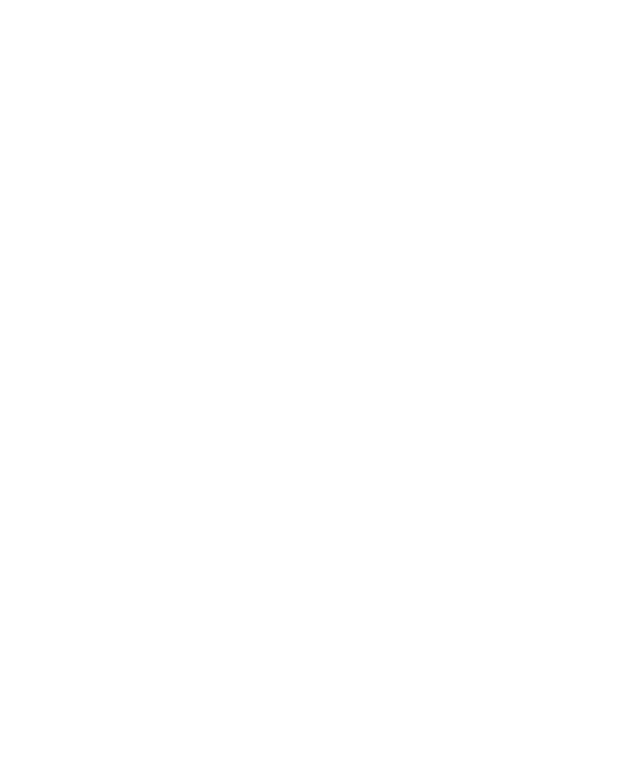
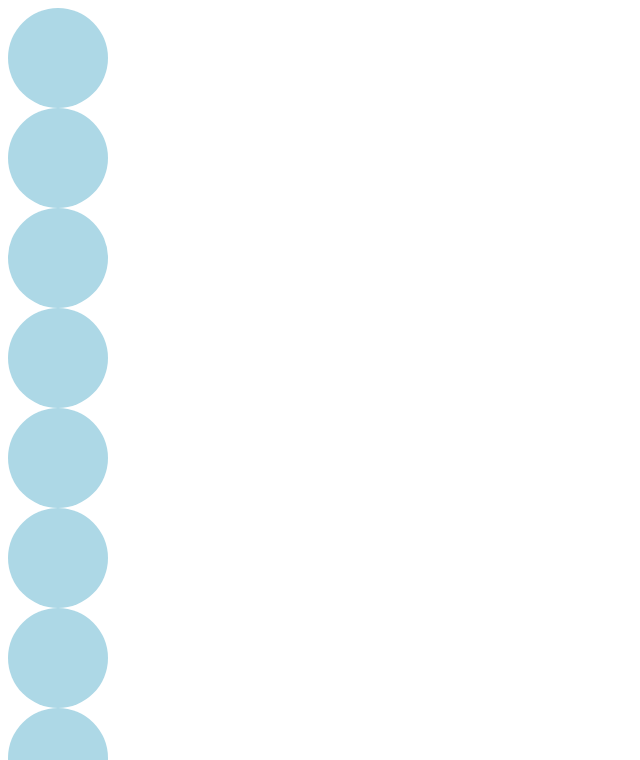
Before and after one commit to jofhatkea/playingwithalan, a plain HTML site: page index.html in a window 1280 px wide. Shown: the top 760 px of the page, without its empty margins (0-640 px from the left). Drawn offline with Linux system fonts and the light colour scheme.

Commit message:
coloring bubbles

```diff
--- a/index.html
+++ b/index.html
@@ -3,6 +3,14 @@
 <head>
   <meta charset="UTF-8">
   <title>Document</title>
+  <style>
+    div {
+      background: lightblue;
+      border-radius: 50%;
+      width: 100px;
+      height: 100px;
+    }
+  </style>
 </head>
 <body>
   <div></div>
```
